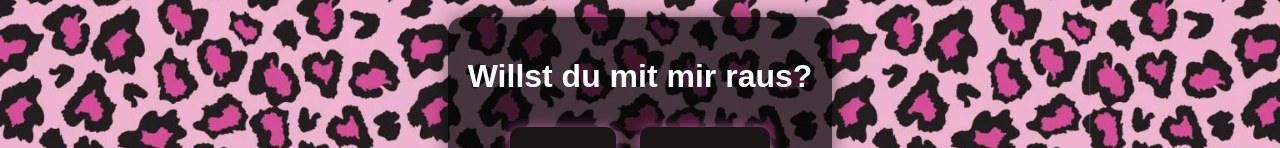
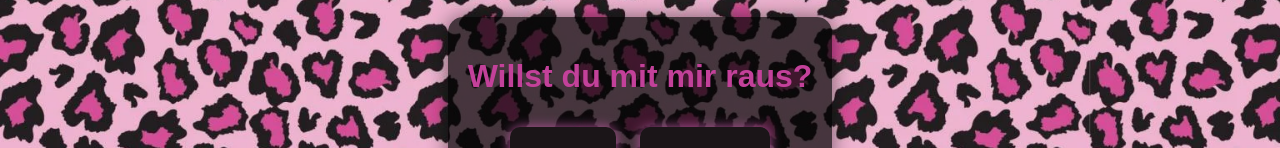
Before and after one commit to Zahraaaal/Aland, a plain HTML site: page index.html in a window 1280 px wide. Shown: the part 298-446 px from the top of the page. Drawn offline with nearby package versions, Linux system fonts and the light colour scheme.

Commit message:
Update index.html

```diff
--- a/index.html
+++ b/index.html
@@ -82,6 +82,11 @@
             font-size: 2em;
             margin-top: 20px;
         }
+        h1 {
+            text-align: center;
+            color: #c3419a;
+
+       }
 
         .input-container {
             margin-top: 20px;
```
